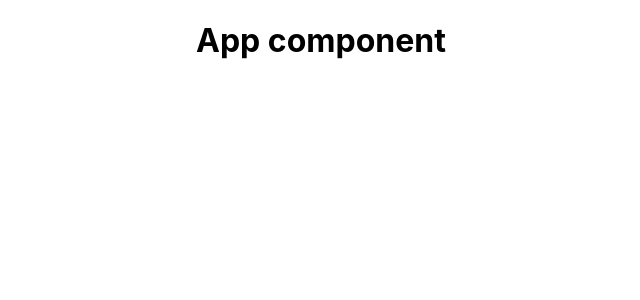
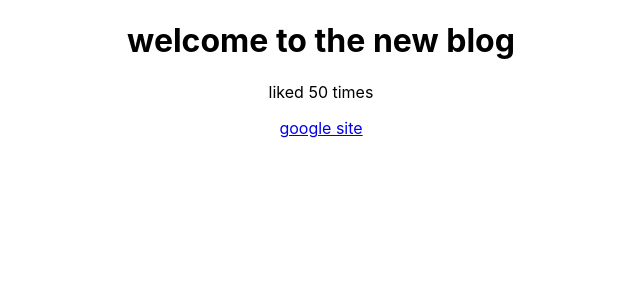
Before and after one commit to NetworkWarrior/first-react-app, a React (Create React App) app: page / in a window 1280 px wide. Shown: the top 300 px of the page, without its empty margins (319-959 px from the left). Built offline with nearby package versions, Linux system fonts and the light colour scheme.

Commit message:
dynamic values

```diff
--- a/src/App.js
+++ b/src/App.js
@@ -1,10 +1,15 @@
 import './App.css';
 
 function App() {
+  const title = "welcome to the new blog";
+  const likes = 50;
+  const link = "http://www.google.com"
   return (
     <div className="App">
      <div className='content'>
-      <h1>App component</h1>
+      <h1>{title}</h1>
+      <p>liked {likes} times</p>
+      <a href={link}>google site</a>
      </div>
     </div>
   );
```
